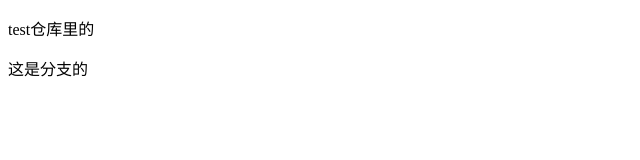
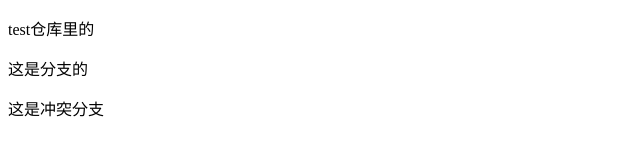
Before and after one commit to gqs944131589/test, a plain HTML site: page index.html in a window 1280 px wide. Shown: the whole page, without its empty margins (0-640 px from the left). Drawn offline with Linux system fonts and the light colour scheme.

Commit message:
冲突分支

```diff
--- a/index.html
+++ b/index.html
@@ -9,5 +9,6 @@
 <body>
         <p>test仓库里的</p>
         <p>这是分支的</p>
+        <p>这是冲突分支</p>
 </body>
 </html>
```
